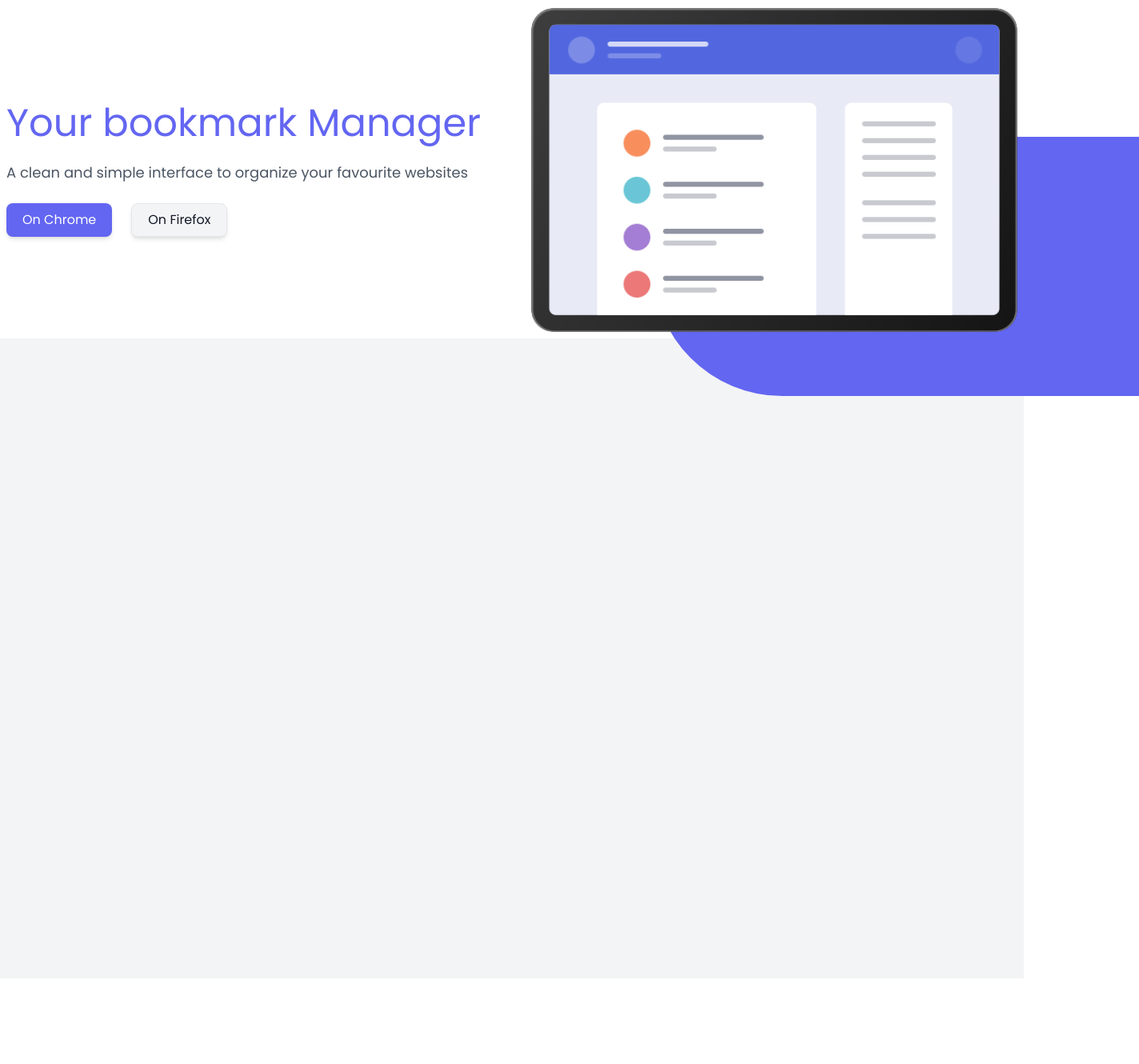
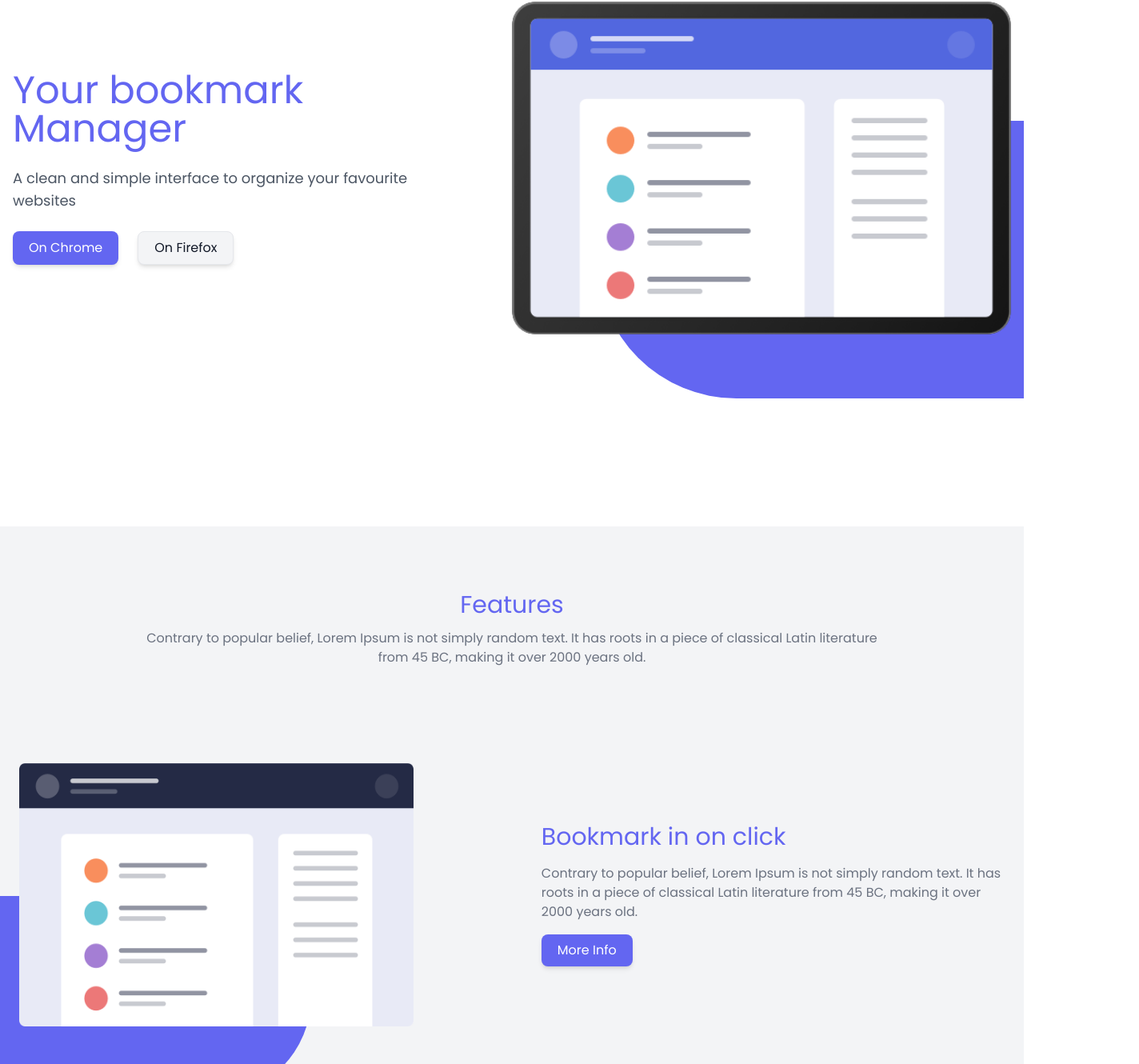
Before and after one commit to chlbri/protofolio-landing-1, a Next.js app: page / in a window 1280 px wide. Shown: the part 194-1524 px from the top of the page at 80% size, 1424 px wide, since content can reach past the window. Before the commit the page ends 1417 px from the top, so only its background shows below. Built offline with nearby package versions, Linux system fonts and the light colour scheme.

Commit message:
add feature 1 and redesign hero

```diff
--- a/src/components/_Index/Hero.tsx
+++ b/src/components/_Index/Hero.tsx
@@ -5,8 +5,8 @@ import Image from 'next/image';
 
 const Hero: FC = () => {
   return (
-    <section id="hero">
-      <div className="container flex flex-col-reverse lg:flex-row items-center gap-12 mt-14 lg:mt-28">
+    <section id="hero" className="relative w-full">
+      <div className="container mx-auto relative flex flex-col-reverse lg:flex-row items-center gap-12 mt-14 lg:mt-28">
         <div className="flex flex-1 flex-col items-center lg:items-start">
           <h2 className="text-indigo-500 text-2xl md:text-4xl lg:text-5xl text-center lg:text-left mb-6">
             Your bookmark Manager
@@ -25,16 +25,16 @@ const Hero: FC = () => {
           </div>
         </div>
         {/* Image */}
-        <div className="flex justify-center flex-1 mb-10 md:mb-16 lg:mb-0 relative w-5/6 md:w-2/3 lg:w-7/12 aspect-[3/2]">
+        <div className="justify-center w-5/6 sm:w-2/3 lg:w-1/2  mb-10 md:mb-16 lg:mb-0 relative aspect-[3/2]">
           <Image
             src="/images/hero-bg.png"
             alt="Hero Image"
             layout="fill"
-            className="z-20"
+            className="z-20 "
           />
-          <div className="absolute -right-1/4 -bottom-20 rounded-l-full bg-indigo-500 w-full h-4/5 hidden lg:block"></div>
         </div>
       </div>
+      <div className="absolute right-0 -bottom-20 rounded-l-full bg-indigo-500 w-5/12 h-5/6 hidden lg:block"></div>
     </section>
   );
 };
--- a/src/components/shared/Navbar.tsx
+++ b/src/components/shared/Navbar.tsx
@@ -6,7 +6,7 @@ import Logo_Text from './Logo_Text';
 const NavBar: FC = () => (
   <nav
     id="NavBar"
-    className="w-full font-_Poppins font-bold flex items-center mt-6 sm:mt-12 justify-between"
+    className="container mx-auto w-full font-_Poppins font-bold flex items-center mt-6 sm:mt-12 justify-between"
   >
     <div className="flex space-x-5 items-center">
       {/* <div className="h-6 w-6 rounded-full bg-indigo-500" /> */}
--- a/src/pages/_document.tsx
+++ b/src/pages/_document.tsx
@@ -27,7 +27,7 @@ export default class MyDocument extends Document {
           />
         </Head>
 
-        <body className="min-w-[350px] ">
+        <body className="min-w-[350px]">
           <Main />
           <NextScript />
         </body>
--- a/src/pages/index.tsx
+++ b/src/pages/index.tsx
@@ -1,16 +1,56 @@
+import Image from 'next/image';
 import { FC } from 'react';
 import NavBar from '../components/shared/Navbar';
 import Hero from '../components/_Index/Hero';
+import PrimaryButton from '../components/_Index/PrimaryButton';
 
 const About: FC = () => {
   return (
     <div className="font-_Poppins ">
-      <header className="container p-2 mx-auto">
+      <header className="">
         <NavBar />
         <Hero />
       </header>
       <main>
-        <div className="bg-gray-100 h-screen"></div>
+        <div className="relative bg-gray-100 py-20 mt-20 lg:mt-60">
+          {/* Heading */}
+          <div className="sm:w-3/4 lg:5/12 mx-auto px-2">
+            <h1 className="text-3xl text-center text-indigo-500 mb-3">
+              Features
+            </h1>
+            <p className="text-center text-gray-500">
+              Contrary to popular belief, Lorem Ipsum is not simply random
+              text. It has roots in a piece of classical Latin literature
+              from 45 BC, making it over 2000 years old.
+            </p>
+          </div>
+
+          {/* Feature 1 */}
+          <section className="relative mt-20 lg:mt-24">
+            <div className="container mx-auto p-6 flex flex-col lg:flex-row items-center justify-center lg:space-x-40">
+              <div className="flex w-5/6 sm:w-4/6 lg:w-2/5 justify-center z-10 mb-10 lg:mb-0 relative aspect-[3/2]">
+                <Image
+                  src="/images/illustration-features-tab-1.png"
+                  layout="fill"
+                  alt="Feature 1"
+                  className="z-20 "
+                />
+              </div>
+              <div className="relative flex flex-1 flex-col items-center lg:items-start">
+                <h2 className="text-3xl text-indigo-500">
+                  Bookmark in on click
+                </h2>
+                <p className="text-gray-500 my-4 text-center lg:text-left sm:w-3/4 lg:w-full">
+                  Contrary to popular belief, Lorem Ipsum is not simply
+                  random text. It has roots in a piece of classical Latin
+                  literature from 45 BC, making it over 2000 years old.
+                </p>
+                <PrimaryButton />
+              </div>
+            </div>
+            <div className="absolute -left-36 -bottom-16 rounded-r-full bg-indigo-500 w-5/12 h-2/3 hidden lg:block"></div>
+          </section>
+        </div>
       </main>
     </div>
   );
--- a/tailwind.config.js
+++ b/tailwind.config.js
@@ -12,6 +12,9 @@ module.exports = {
       fontFamily: {
         _Poppins: ['Poppins'],
       },
+      container: {
+        padding: '1rem',
+      },
       // screens: {
       //   '3xl': '2000px',
       // },
```
Also changed, not shown: public/images/illustration-features-tab-1.png (added).
